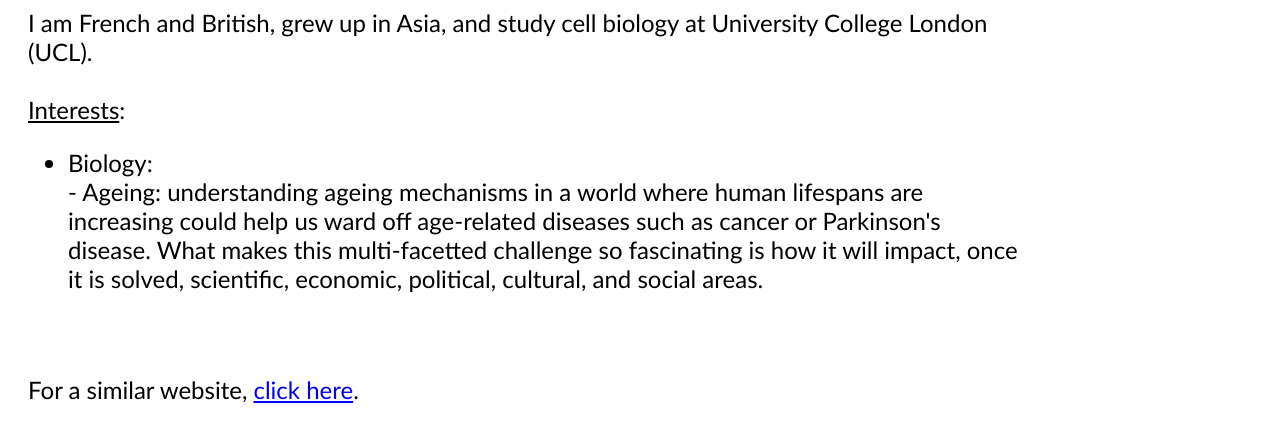
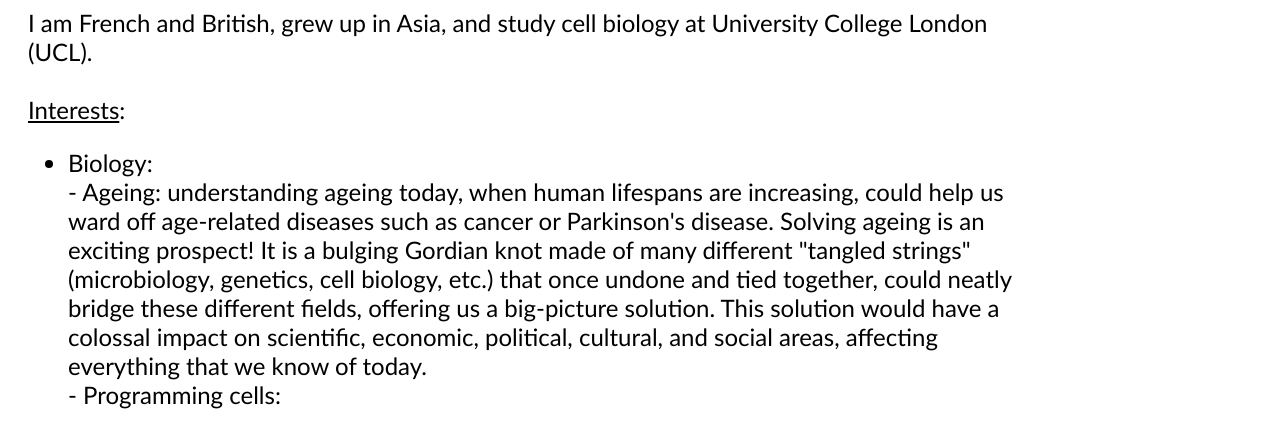
Before and after one commit to emorisot/emorisot.github.io, a plain HTML site: page about_me.html in a window 1280 px wide. Shown: the part 356-786 px from the top of the page. Drawn offline with Linux system fonts and the light colour scheme.

Commit message:
this is what i updated

```diff
--- a/about_me.html
+++ b/about_me.html
@@ -33,7 +33,9 @@ I am French and British, grew up in Asia, and study cell biology at University C
 <ul>
 	<li> Biology:
 		<br>
-		- Ageing: understanding ageing mechanisms in a world where human lifespans are increasing could help us ward off age-related diseases such as cancer or Parkinson's disease. What makes this multi-facetted challenge so fascinating is how it will impact, once it is solved, scientific, economic, political, cultural, and social areas.
+		- Ageing: understanding ageing today, when human lifespans are increasing, could help us ward off age-related diseases such as cancer or Parkinson's disease. Solving ageing is an exciting prospect! It is a bulging Gordian knot made of many different "tangled strings" (microbiology, genetics, cell biology, etc.) that once undone and tied together, could neatly bridge these different fields, offering us a big-picture solution. This solution would have a colossal impact on scientific, economic, political, cultural, and social areas, affecting everything that we know of today.
+		<br>
+		- Programming cells:
 </ul>
 
 <br>
```
